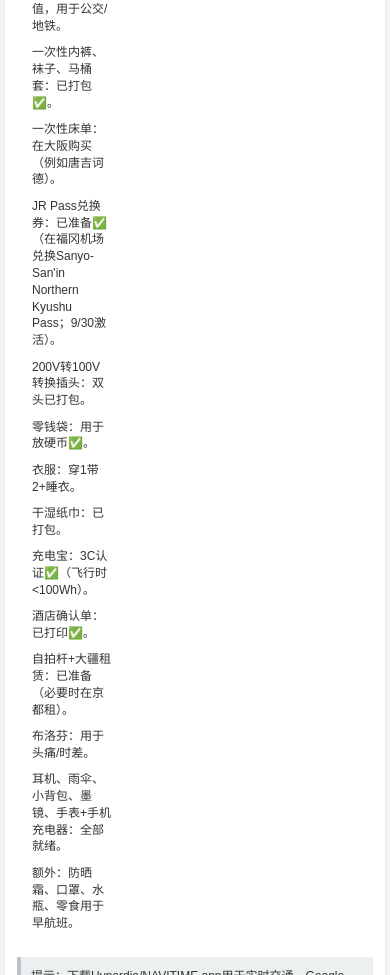
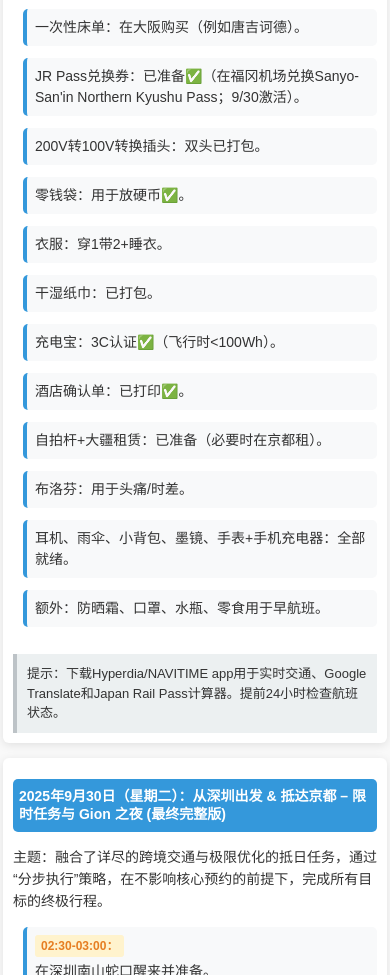
Before and after one commit to hueyluox/todo, a plain HTML site: page index.html in a window 390 px wide. Shown: the part 1025-2000 px from the top of the page. Drawn offline with Linux system fonts and the light colour scheme.

Commit message:
Update index.html

```diff
--- a/index.html
+++ b/index.html
@@ -153,92 +153,138 @@
 
         @media (max-width: 768px) {
             body {
-                margin: 8px; /* 进一步减小页面边距 */
-                font-size: 14px; /* 优化移动端字体大小 */
-                line-height: 1.5; /* 调整行距 */
-                -webkit-text-size-adjust: 100%; /* 防止iPhone字体自动放大 */
-                -webkit-tap-highlight-color: transparent; /* 移除点击高亮 */
+                margin: 5px;
+                font-size: 15px;
+                line-height: 1.6;
+                -webkit-text-size-adjust: 100%;
+                -webkit-tap-highlight-color: transparent;
+            }
+
+            /* 完全重写移动端布局 - 放弃网格布局 */
+            section > ul > li {
+                display: block !important; /* 强制使用块级布局 */
+                margin-bottom: 15px;
+                padding: 10px;
+                background: #f8f9fa;
+                border-radius: 5px;
+                border-left: 4px solid #3498db;
+            }
+
+            section > ul > li .time-block {
+                display: block;
+                font-size: 13px;
+                font-weight: bold;
+                color: #e67e22;
+                margin-bottom: 5px;
+                padding: 3px 8px;
+                background: #fff3cd;
+                border-radius: 3px;
+                width: fit-content;
+                word-break: keep-all;
+                white-space: nowrap;
+                overflow: hidden;
+                text-overflow: ellipsis;
+            }
+
+            /* 确保移动端文字不会溢出 */
+            section > ul > li {
+                word-wrap: break-word;
+                overflow-wrap: break-word;
+                hyphens: auto;
+                max-width: 100%;
+                box-sizing: border-box;
+            }
+
+            /* 移动端特殊文本处理 */
+            section > ul > li * {
+                max-width: 100%;
+                word-wrap: break-word;
+                overflow-wrap: break-word;
+            }
+
+            /* 处理长URL和特殊文本 */
+            section > ul > li strong,
+            section > ul > li span,
+            section > ul > li a {
+                word-break: break-word;
+                overflow-wrap: break-word;
+                hyphens: auto;
+            }
+
+            /* 确保表格和列表在移动端正确显示 */
+            section > ul > li ol,
+            section > ul > li ul {
+                margin-left: 15px;
+                padding-left: 10px;
+            }
+
+            section > ul > li ol li,
+            section > ul > li ul li {
+                margin-bottom: 5px;
+                word-wrap: break-word;
             }
 
             .prep-list {
-                columns: 1; /* 在小屏幕上变为单栏 */
+                columns: 1;
                 -webkit-columns: 1;
                 -moz-columns: 1;
             }
 
             h1 {
-                font-size: 1.4em; /* 适当调整标题大小 */
+                font-size: 1.3em;
                 margin-bottom: 15px;
-                padding: 15px 10px;
+                padding: 12px 8px;
+                text-align: center;
             }
             h2 {
                 font-size: 1.1em;
-                margin-bottom: 10px;
-                padding: 12px 8px;
+                margin-bottom: 12px;
+                padding: 10px 8px;
             }
-            h3 { font-size: 1em; }
+            h3 {
+                font-size: 1em;
+                margin-bottom: 8px;
+            }
 
-            /* 优化移动端section间距 */
             section {
-                margin-bottom: 25px;
-                padding: 15px;
+                margin-bottom: 20px;
+                padding: 12px;
                 border-radius: 6px;
             }
 
-            /* 调整手机端时间栏宽度和布局 */
-            section > ul > li {
-                grid-template-columns: 90px 1fr; /* 在手机上，让时间栏更窄 */
-                gap: 0 8px;
-                margin-bottom: 0.8em;
-                font-size: 13px;
-                line-height: 1.4;
-            }
-
-            /* 优化时间块显示 */
-            .time-block {
-                font-size: 12px;
-                font-weight: bold;
-                word-break: keep-all;
-                white-space: nowrap;
-            }
-
-            /* 优化移动端列表 */
             ul {
-                margin-left: 15px;
+                margin-left: 10px;
                 padding-left: 0;
             }
 
             li {
-                margin-bottom: 8px;
+                margin-bottom: 10px;
                 word-wrap: break-word;
                 overflow-wrap: break-word;
-                hyphens: auto;
+                line-height: 1.5;
             }
 
-            /* 优化移动端嵌套列表 */
             ol, ul {
-                margin-top: 8px;
-                margin-bottom: 8px;
+                margin-top: 10px;
+                margin-bottom: 10px;
             }
 
-            /* 优化移动端note样式 */
             .note {
                 padding: 12px;
                 margin-top: 15px;
-                font-size: 13px;
+                font-size: 14px;
                 border-left-width: 4px;
+                line-height: 1.5;
             }
 
-            /* 优化移动端footer */
             footer {
-                margin-top: 30px;
-                font-size: 0.8em;
+                margin-top: 25px;
+                font-size: 0.85em;
                 padding: 0 10px;
             }
 
-            /* 优化移动端day-header */
             .day-header {
-                padding: 12px 10px;
+                padding: 10px 8px;
                 font-size: 1.1em;
                 line-height: 1.3;
             }
@@ -266,38 +312,49 @@
         /* 超小屏幕优化 (iPhone SE等) */
         @media (max-width: 480px) {
             body {
-                margin: 5px;
-                font-size: 13px;
+                margin: 3px;
+                font-size: 14px;
             }
 
             h1 {
                 font-size: 1.2em;
-                padding: 12px 8px;
+                padding: 10px 6px;
             }
 
             section {
-                padding: 12px;
-                margin-bottom: 20px;
+                padding: 10px;
+                margin-bottom: 15px;
             }
 
             section > ul > li {
-                grid-template-columns: 80px 1fr;
-                gap: 0 6px;
-                font-size: 12px;
+                margin-bottom: 12px;
+                padding: 8px;
+                font-size: 14px;
             }
 
-            .time-block {
-                font-size: 11px;
+            section > ul > li .time-block {
+                font-size: 12px;
+                padding: 2px 6px;
+                margin-bottom: 4px;
             }
 
             .note {
                 padding: 10px;
-                font-size: 12px;
+                font-size: 13px;
             }
 
             .day-header {
-                padding: 10px 8px;
+                padding: 8px 6px;
                 font-size: 1em;
+            }
+
+            h2 {
+                font-size: 1.05em;
+                padding: 8px 6px;
+            }
+
+            h3 {
+                font-size: 0.95em;
             }
         }
     </style>
```
